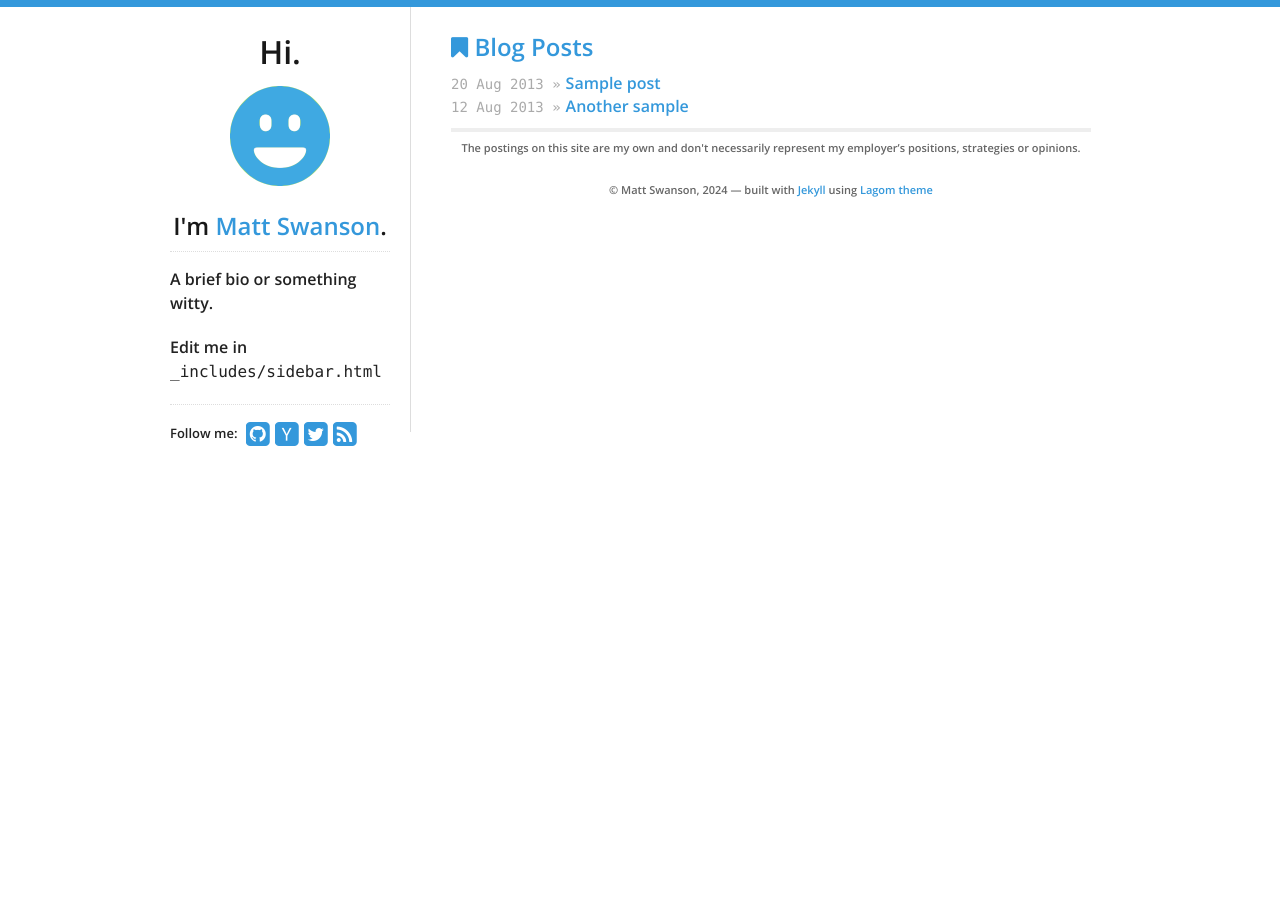
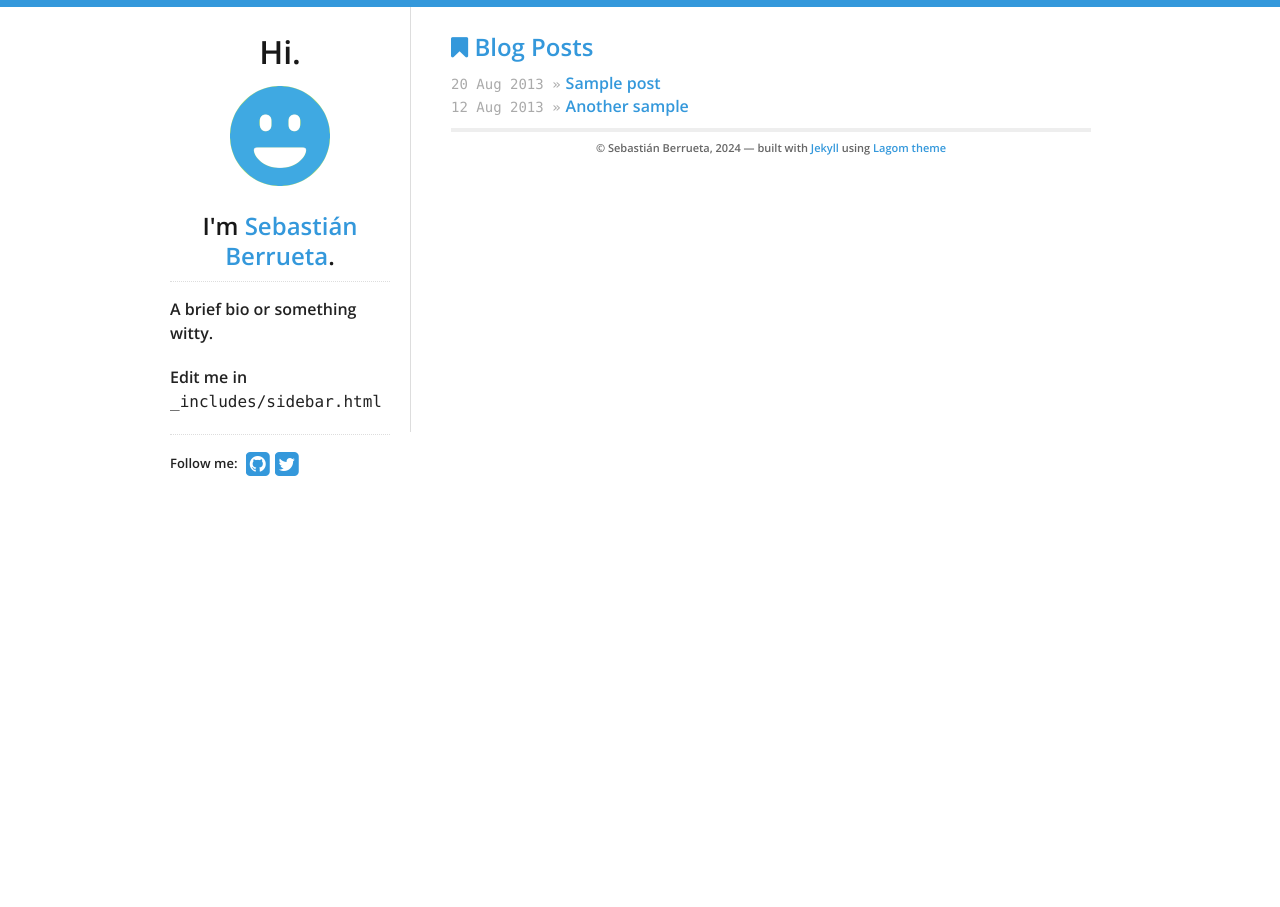
Before and after one commit to berruetaa/blog, a Jekyll site: the page built from index.html, in a window 1280 px wide. Built offline with Jekyll 4.4.1, drawn with Linux system fonts in a browser that asks for light colours.

Commit message:
update theme.yml

```diff
--- a/_data/theme.yml
+++ b/_data/theme.yml
@@ -5,12 +5,11 @@ highlight_color: '#3498db'
 
 # Profile links on the left sidebar, leave blank to ignore
 social:
-  github: swanson
+  github: berruetaa
   #bitbucket: philipj
-  hacker_news: swanson
   #stackexchange: 348619
   #stackoverflow: 348619
-  twitter: _swanson
+  twitter: berruetx
   #facebook: zuck
   #tumblr: animalygifs
   #linkedin: philipjagielski
@@ -19,7 +18,7 @@ social:
   #flickr: johndoe
 
 # "Hi, I'm _______"
-name: Matt Swanson
+name: Sebastián Berrueta
 email: test@example.com
 tagline: "weak opinions, strongly held"
 
@@ -27,7 +26,7 @@ tagline: "weak opinions, strongly held"
 google_analytics_key: UA-xxxx-x
 
 # Toggle "Postings are my own" disclaimer in footer
-show_disclaimer: true
+show_disclaimer: false
 
 # Toggle link/icon to view atom feed (/atom.xml) in sidebar
-show_atom_feed: true
+show_atom_feed: false
```
